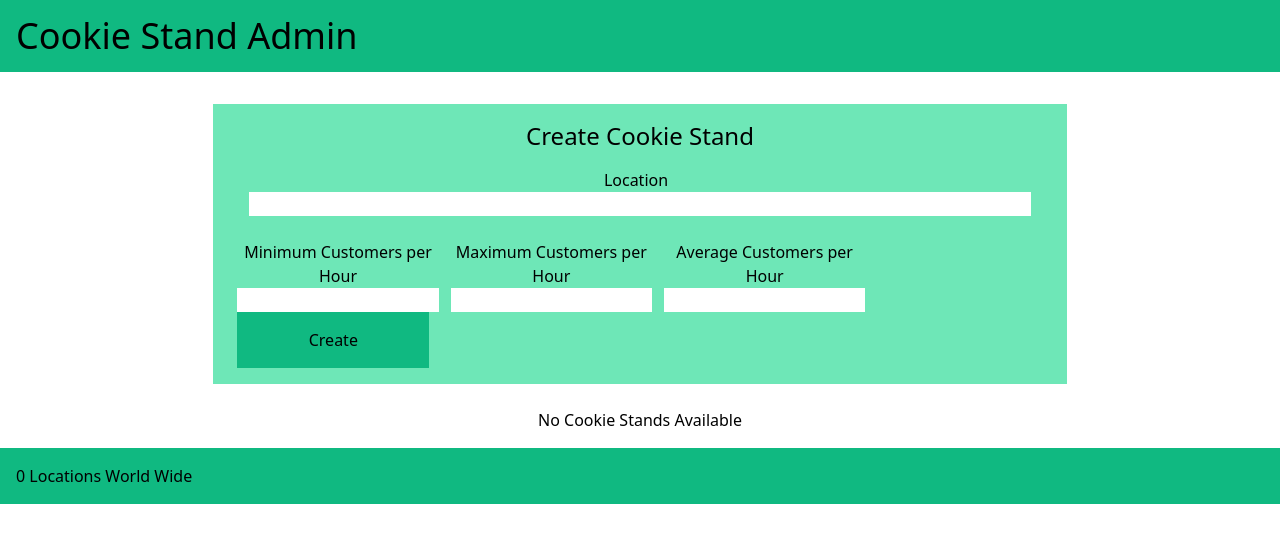
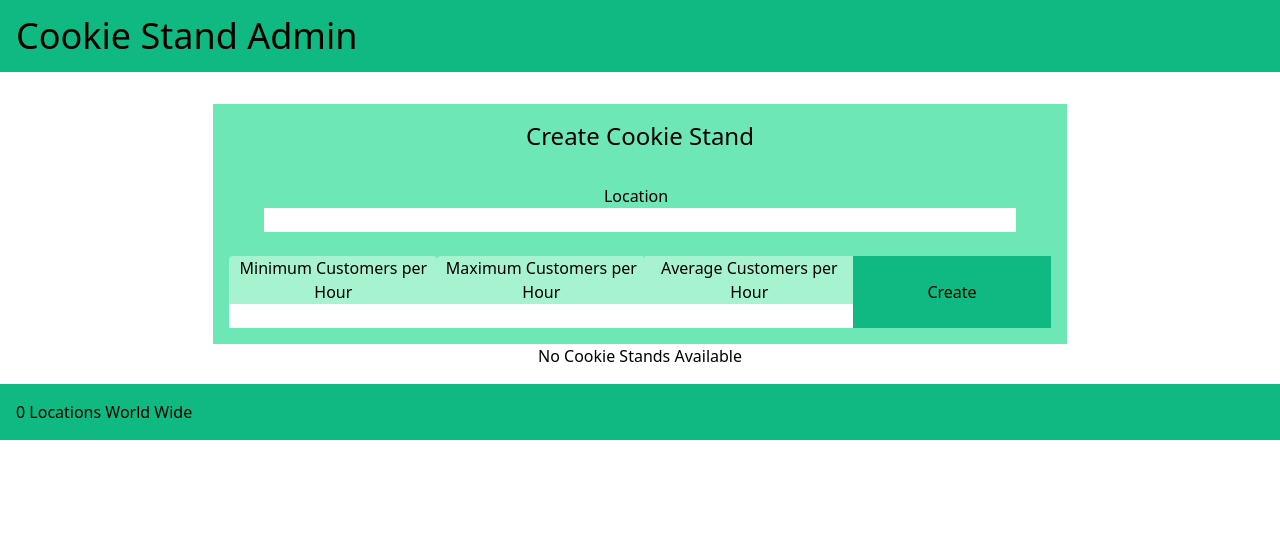
Before and after one commit to KimrAndrew/cookie-stand-admin, a Next.js app: page / in a window 1280 px wide. Shown: the top 542 px of the page. Built offline with nearby package versions, Linux system fonts and the light colour scheme.

Commit message:
updated form styling

```diff
--- a/components/CookieStandCreationForm.js
+++ b/components/CookieStandCreationForm.js
@@ -1,6 +1,6 @@
 export default function CookieStandCreationForm(props) {
     return (
-      <form className='mt-8 m-auto w-8/12 bg-emerald-300' onSubmit={(event) => {
+      <form className='mt-8 m-auto w-8/12 bg-emerald-300 text-center' onSubmit={(event) => {
             // get the new cookieStand object created from the form data
             const locationData = handleSubmit(event);
 
@@ -16,25 +16,27 @@ export default function CookieStandCreationForm(props) {
             currentStands.push(locationData);
             props.setCookieStands(currentStands);
         }}>
-        <h2 className="text-2xl text-center p-4">Create Cookie Stand</h2>
-        <div className="text-center w-full justify-between text-center">
+        <h2 className="text-2xl p-4 m-auto">Create Cookie Stand</h2>
+        <div className="p-4 m-auto">
+          <div className="mb-6">
             <label className="pr-2" htmlFor='locataion'>Location</label>
             <input name = 'location' type='text' className="w-11/12" />
           </div>
-        <div className="m-6 ">
-          <div className="inline-block w-1/4 mr-3 text-center">
+          <div className="flex justify-between">
+            <div className="inline-block w-56 text-center bg-emerald-200 rounded">
               <label htmlFor='min-customers' className="block">Minimum Customers per Hour</label>
-            <input id='minCustomers' type='number' className="block w-full" />
+              <input id='minCustomers' type='number' className="block w-52 m-auto" />
             </div>
-          <div className="inline-block w-1/4 mr-3 text-center">
+            <div className="inline-block w-56 text-center bg-emerald-200 rounded">
               <label htmlFor='max-customers' className="block">Maximum Customers per Hour</label>
-            <input id='maxCustomers' type='number' className="block w-full"/>
+              <input id='maxCustomers' type='number' className="block w-52 m-auto"/>
             </div>
-          <div className="inline-block w-1/4 mr-3 text-center">
+            <div className="inline-block w-56 text-center bg-emerald-200">
               <label htmlFor='avg-customers' className="block">Average Customers per Hour</label>
-            <input id='avgCookies' type='number' className="block w-full"/>
+              <input id='avgCookies' type='number' className="block w-52 m-auto"/>
             </div>
-          <button type='submit' value='Create' className='bg-emerald-500 p-4 w-48 mb-4'>Create</button>
+            <button type='submit' value='Create' className='bg-emerald-500 p-4 w-56'>Create</button>
+          </div>
         </div>
       </form>
     )
```
Lines whose indentation alone changed are shown as unchanged.
